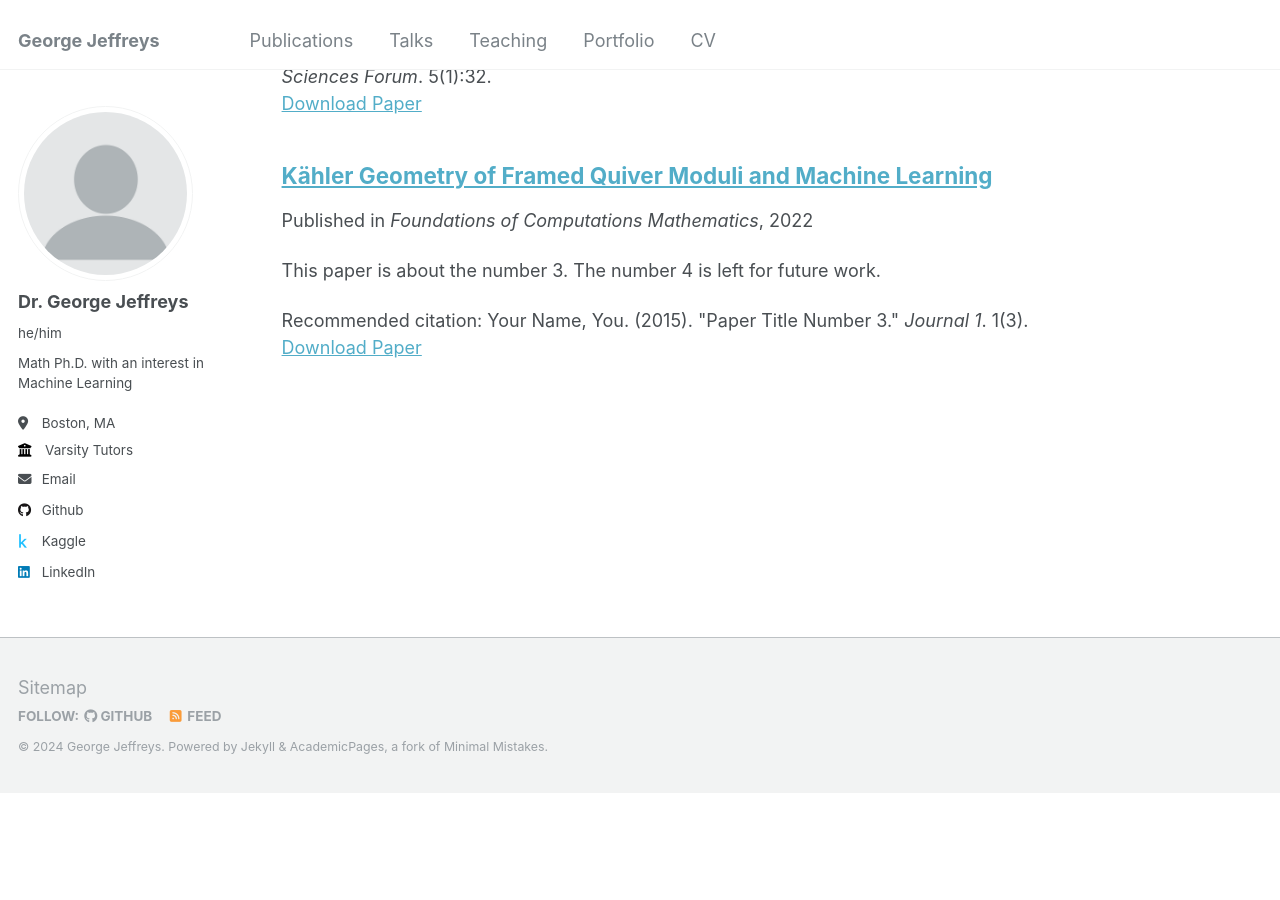
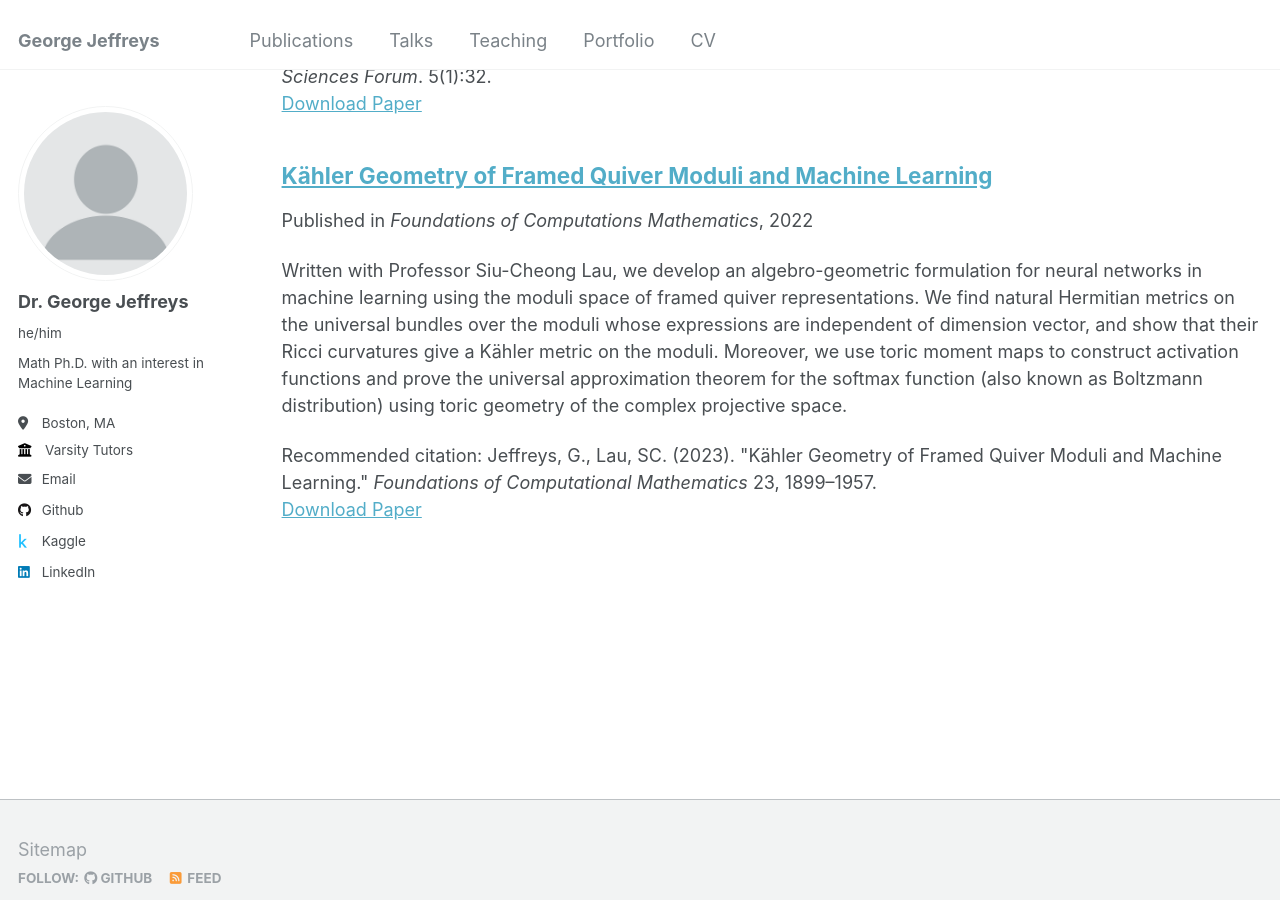
Before and after one commit to G-Jeffreys/G-Jeffreys.github.io, a Jekyll site: the page built from _pages/publications.html, in a window 1280 px wide and 900 px high, scrolled down 895 px. Built offline with Jekyll 4.4.1, drawn with Linux system fonts in a browser that asks for light colours; before the commit the page ends 1687 px from its top, so only the background shows below that.

Commit message:
Update 2015-10-01-paper-title-number-3.md

```diff
--- a/_publications/2015-10-01-paper-title-number-3.md
+++ b/_publications/2015-10-01-paper-title-number-3.md
@@ -1,14 +1,14 @@
 ---
-title: "K&auml;hler Geometry of Framed Quiver Moduli and Machine Learning"
+title: "Kähler Geometry of Framed Quiver Moduli and Machine Learning"
 coauthor: "Siu-Cheong Lau"
 collection: publications
 category: manuscripts
 permalink: /publication/2015-10-01-paper-title-number-3
-excerpt: 'This paper is about the number 3. The number 4 is left for future work.'
+excerpt: 'Written with Professor Siu-Cheong Lau, we develop an algebro-geometric formulation for neural networks in machine learning using the moduli space of framed quiver representations. We find natural Hermitian metrics on the universal bundles over the moduli whose expressions are independent of dimension vector, and show that their Ricci curvatures give a Kähler metric on the moduli. Moreover, we use toric moment maps to construct activation functions and prove the universal approximation theorem for the softmax function (also known as Boltzmann distribution) using toric geometry of the complex projective space.'
 date: 2022-08-01
 venue: 'Foundations of Computations Mathematics'
 paperurl: 'https://link.springer.com/article/10.1007/s10208-022-09587-3'
-citation: 'Your Name, You. (2015). &quot;Paper Title Number 3.&quot; <i>Journal 1</i>. 1(3).'
+citation: 'Jeffreys, G., Lau, SC. (2023). &quot;Kähler Geometry of Framed Quiver Moduli and Machine Learning.&quot; <i>Foundations of Computational Mathematics</i> 23, 1899–1957.'
 ---
 
 The contents above will be part of a list of publications, if the user clicks the link for the publication than the contents of section will be rendered as a full page, allowing you to provide more information about the paper for the reader. When publications are displayed as a single page, the contents of the above "citation" field will automatically be included below this section in a smaller font.
```
